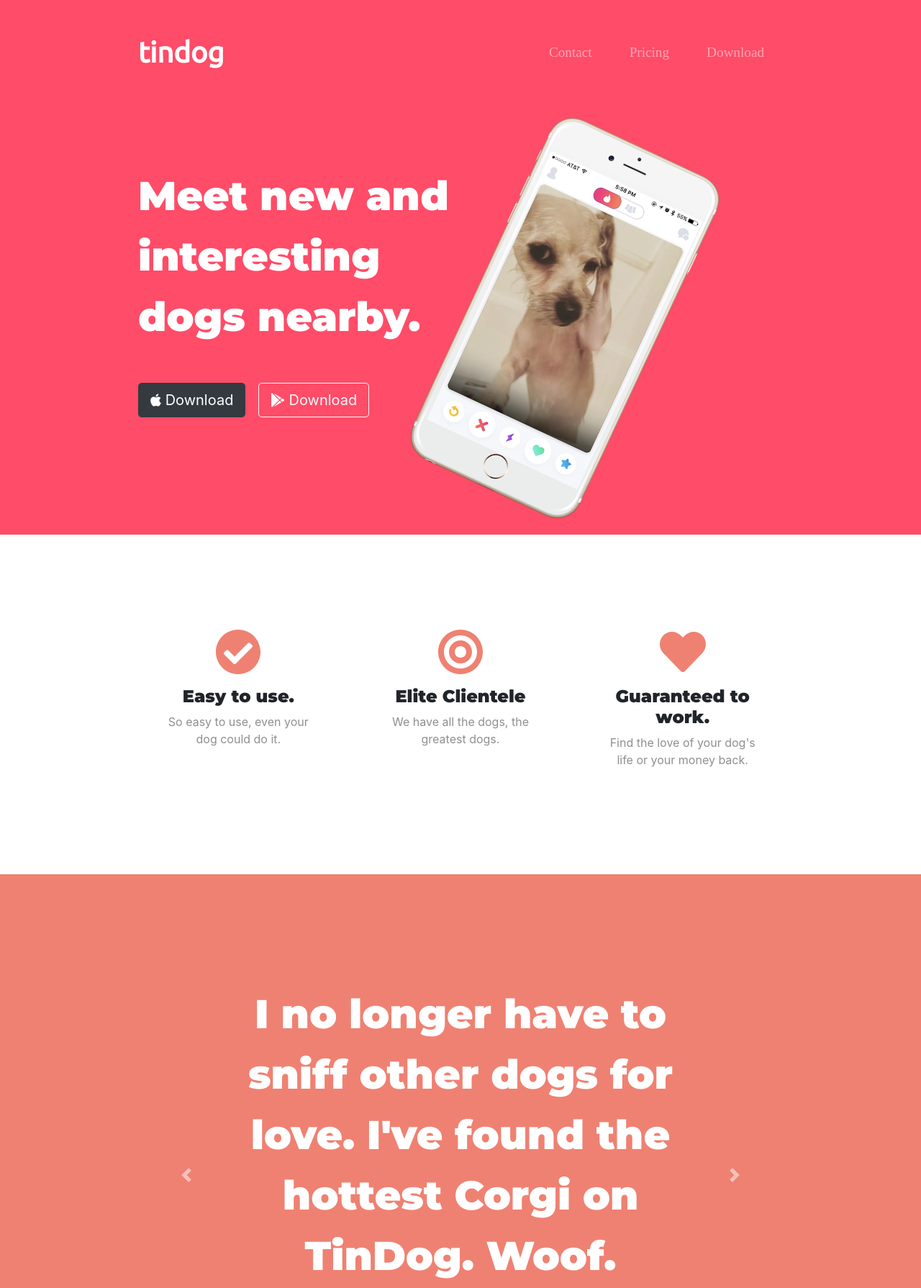
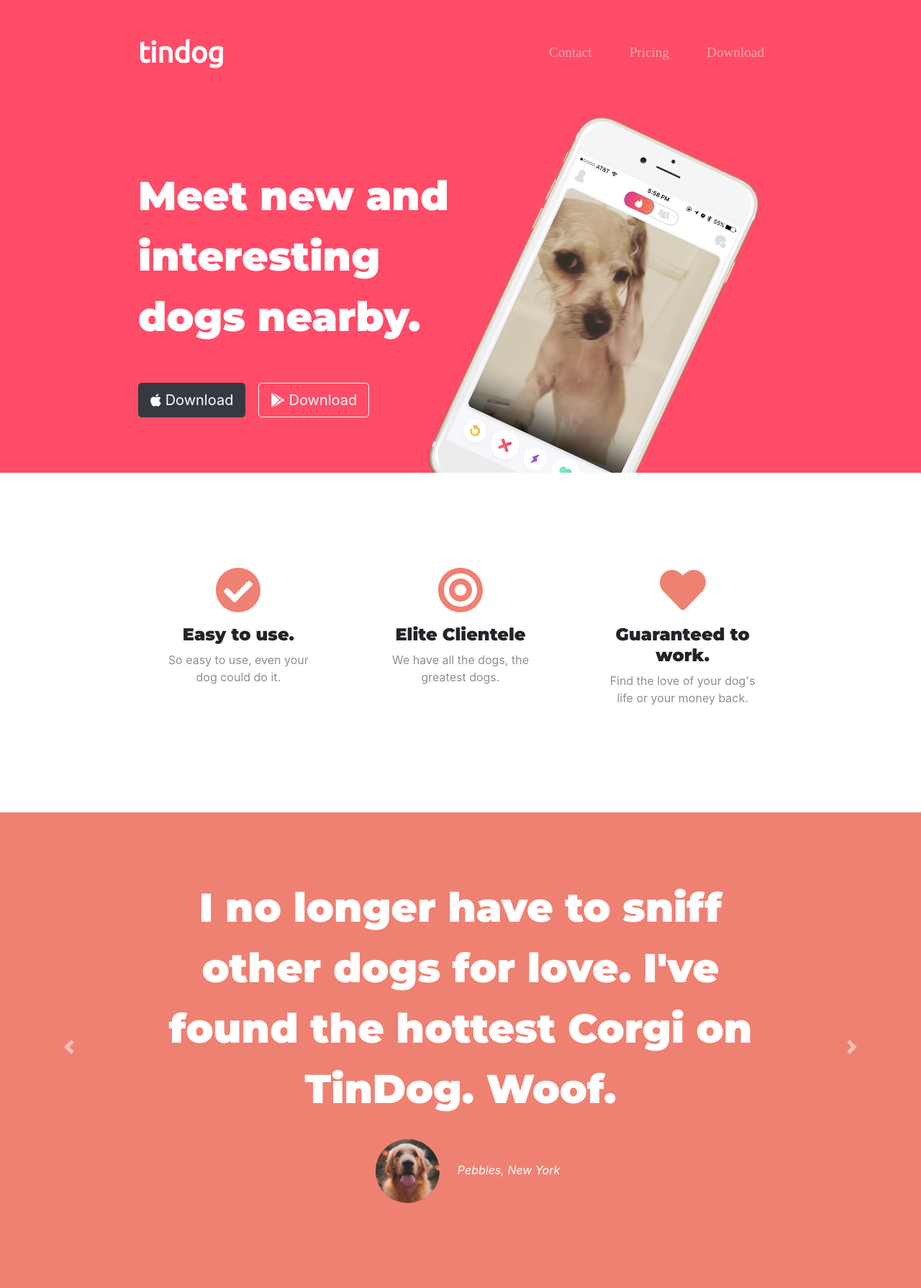
Before and after one commit to kmb88/Tindog-site-3, a plain HTML site: page index.html in a window 1280 px wide. Shown: the top 1790 px of the page at 72% size. Drawn offline with nearby package versions, Linux system fonts and the light colour scheme.

Commit message:
Update styles.css

```diff
--- a/styles.css
+++ b/styles.css
@@ -4,7 +4,23 @@
 .body{
   font-family: "Montserrat";
 }
-h1{
+h1,h2,h3,h4,h5,h6{
+  font-family: "Montserrat";
+  font-weight: bold;
+}
+h3{
+    font-size: 1.5rem;
+  }
+
+h2{
+  font-size: 3.5rem;
+line-height: 1.5;
+}
+p{
+  color:#8f8f8f;
+}
+/* heading */
+.big-heading{
   font-family: 'Montserrat', sans-serif;
   font-weight:900;
   font-size: 3.5rem;
@@ -14,7 +30,7 @@ h1{
   padding-bottom: 20px;
 }
 .container-fluid{
-  padding: 3% 15%;
+  padding: 3% 15% 5%;
 }
 .navbar-brand{
   font-family: 'Ubuntu', sans-serif;
@@ -34,25 +50,13 @@ padding:0 0 4.5rem;
 .leo{
   transform: rotate(25deg);
   width:60%;
+  position: absolute;
+right:30%;
 }
 .download{
   margin: 5% 3% 3% 0;
 }
-h3{
-  font-family: "Montserrat";
-  font-size: 1.5rem;
-  font-weight: bold;
-}
 
-h2{
-  font-family: "Montserrat";
-  font-weight: bold;
-font-size: 3.5rem;
-line-height: 1.5;
-}
-p{
-  color:#8f8f8f;
-}
 .feature-s{
 text-align:center;
 padding: 4.5%;
@@ -66,10 +70,14 @@ margin-bottom: 1rem;
 }
 #features{
   padding: 7% 15%;
+position: relative;
+
+background-color: white;
+
 }
 /* Testimonial secction */
 #testimonials{
-  padding: 7% 15%;
+
   text-align: center;
   background-color: #ef8172;
   color: #fff;
```
